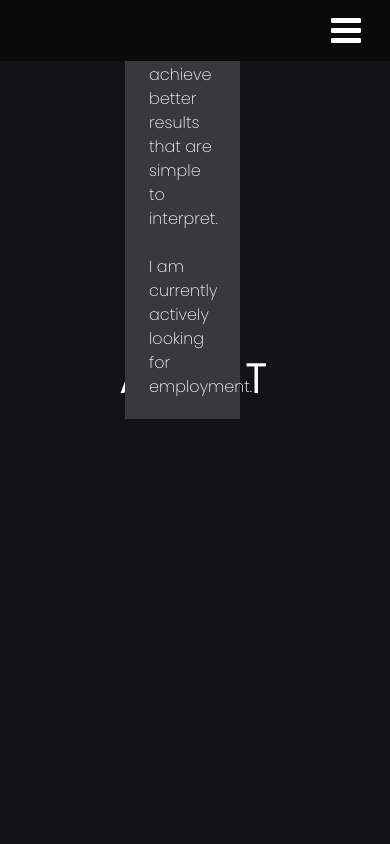
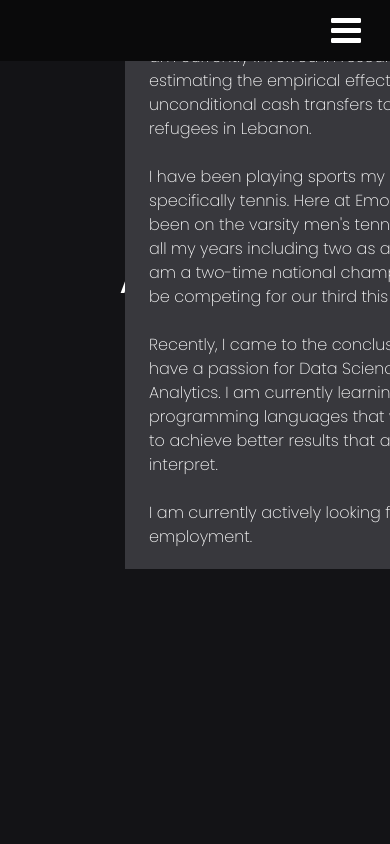
Before and after one commit to hkenawi/PersonalWebpage, a plain HTML site: page index.html in a window 390 px wide. Shown: the top 844 px of the page. Drawn offline with nearby package versions, Linux system fonts and the light colour scheme.

Commit message:
Fixing responsiveness issues in about section

```diff
--- a/style.css
+++ b/style.css
@@ -160,7 +160,7 @@ body
 		color: #fff;
 		font-family: 'Poppins', sans-serif;
 		position: relative;
-		bottom: 650px;
+		bottom: 750px;
 		letter-spacing: 5px;
 		font-weight: bold;
 	}
@@ -206,9 +206,10 @@ body
 		color: #fff;
 		font-family: 'Poppins', sans-serif;
 		position: absolute;
-		bottom: 650px;
+		bottom: 500px;
 		right: 150px;
 		/*height: 50%;*/
+		width: 100%;
 	}
 }
 
```
